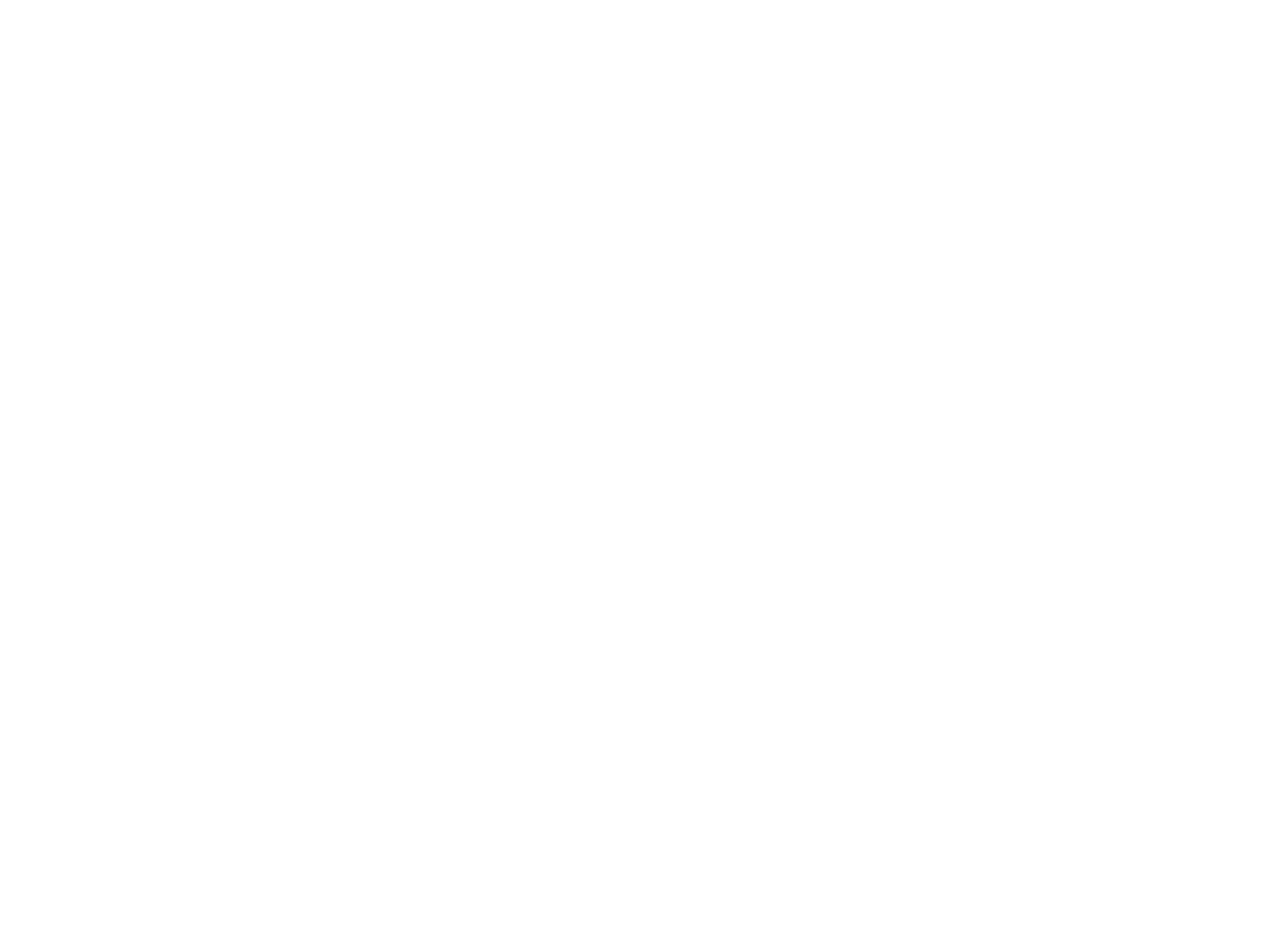
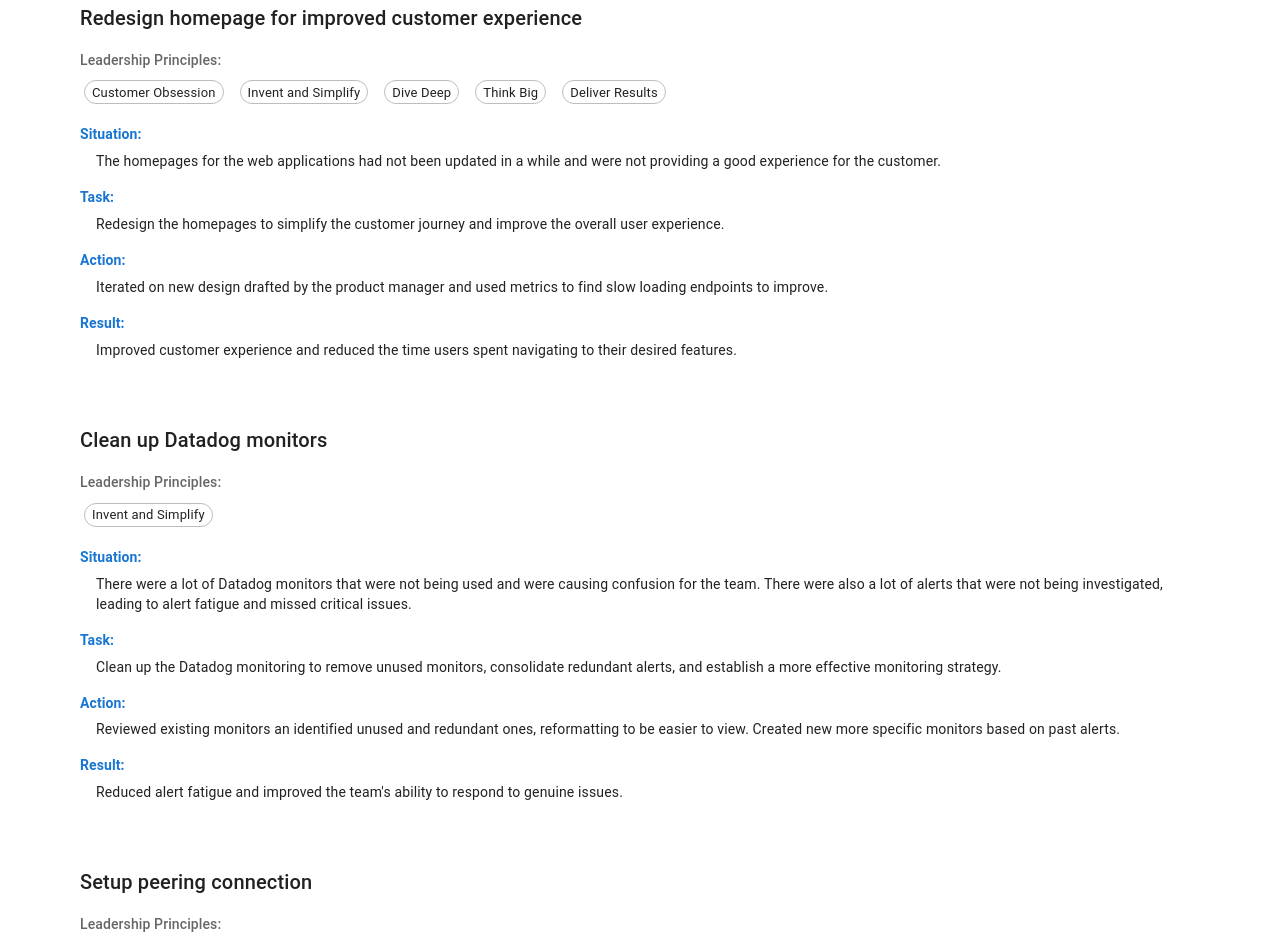
Before and after one commit to tanlines/demo-profile, a React (Vite) app: page /star in a window 1280 px wide. Shown: the part 1860-2797 px from the top of the page. Before the commit the page ends 1894 px from the top, so only its background shows below. Built offline with nearby package versions, Linux system fonts and the light colour scheme.

Commit message:
update situations

```diff
--- a/src/components/SituationsSection.jsx
+++ b/src/components/SituationsSection.jsx
@@ -14,7 +14,7 @@
   'Think Big': 'Thinking small is a self-fulfilling prophecy. Leaders create and communicate a bold direction that inspires results. They think differently and look around corners for ways to serve customers.',
   'Bias for Action': 'Speed matters in business. Many decisions and actions are reversible and do not need extensive study. We value calculated risk taking.',
   'Frugality': 'Accomplish more with less. Constraints breed resourcefulness, self-sufficiency, and invention. There are no extra points for growing headcount, budget size, or fixed expense.',
-  'Earn Trust': 'Leaders listen attentively, speak candidly, and treat others respectfully. They are vocally self-critical, even when doing so is awkward or embarrassing. Leaders do not believe their or their team\'s body odor smells of perfume.',
+  'Earn Trust': 'Leaders listen attentively, speak candidly, and treat others respectfully. They are vocally self-critical, even when doing so is awkward or embarrassing. Leaders do not believe their or their team\'s body odor smells of perfume. They benchmark themselves and their teams against the best.',
   'Dive Deep': 'Leaders operate at all levels, stay connected to the details, audit frequently, and are skeptical when metrics and anecdote differ. No task is beneath them.',
   'Have Backbone; Disagree and Commit': 'Leaders are obligated to respectfully challenge decisions when they disagree, even when doing so is uncomfortable or exhausting. Leaders have conviction and are tenacious. They do not compromise for the sake of social cohesion. Once a decision is determined, they commit wholly.',
   'Deliver Results': 'Leaders focus on the key inputs for their business and deliver them with the right quality and in a timely fashion. Despite setbacks, they rise to the occasion and never settle.',
--- a/src/data/situations.js
+++ b/src/data/situations.js
@@ -22,5 +22,29 @@
     task: "Create a sustainable, automated solution that allows the data team to generate the required report efficiently without requiring direct database access or technical expertise.",
     action: "Analyzed the existing manual process and identified the core requirements. Instead of creating a one-time solution, I designed a hidden endpoint with proper authentication that allowed the data team to generate the report through the web application interface.",
     result: "Futureproof solution completed within a similar time as a manual approach. Eliminated the need for direct database access, reducing security risks. The data team could now generate reports independently without technical assistance."
+  },
+  {
+    title: "Redesign homepage for improved customer experience",
+    principles: ["Customer Obsession", "Invent and Simplify", "Dive Deep", "Think Big", "Deliver Results"],
+    situation: "The homepages for the web applications had not been updated in a while and were not providing a good experience for the customer.",
+    task: "Redesign the homepages to simplify the customer journey and improve the overall user experience.",
+    action: "Iterated on new design drafted by the product manager and used metrics to find slow loading endpoints to improve.",
+    result: "Improved customer experience and reduced the time users spent navigating to their desired features."
+  },
+  {
+    title: "Clean up Datadog monitors",
+    principles: ["Invent and Simplify"],
+    situation: "There were a lot of Datadog monitors that were not being used and were causing confusion for the team. There were also a lot of alerts that were not being investigated, leading to alert fatigue and missed critical issues.",
+    task: "Clean up the Datadog monitoring to remove unused monitors, consolidate redundant alerts, and establish a more effective monitoring strategy.",
+    action: "Reviewed existing monitors an identified unused and redundant ones, reformatting to be easier to view. Created new more specific monitors based on past alerts.",
+    result: "Reduced alert fatigue and improved the team's ability to respond to genuine issues."
+  },
+  {
+    title: "Setup peering connection",
+    principles: ["Customer Obsession", "Deliver Results"],
+    situation: "A peering connection between the Australia and US branches of the company was needed to send data as part of a new product.",
+    task: "Establish a secure and reliable network connection between the two regional offices to enable data transmission for the new product.",
+    action: "Coordinated with IT team in the US region and configured the necessary routing protocols.",
+    result: "Successfully established the peering connection, enabling seamless data flow between Australia and US offices, which supported the launch of the new product and improved cross-regional collaboration."
   }
 ];
```
